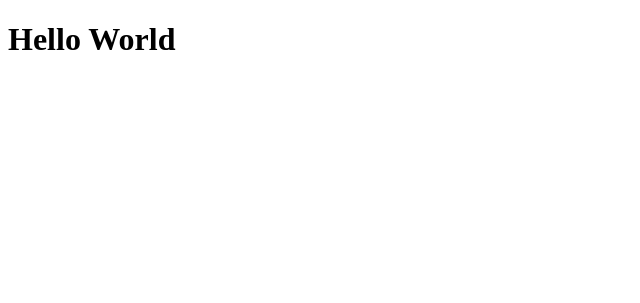
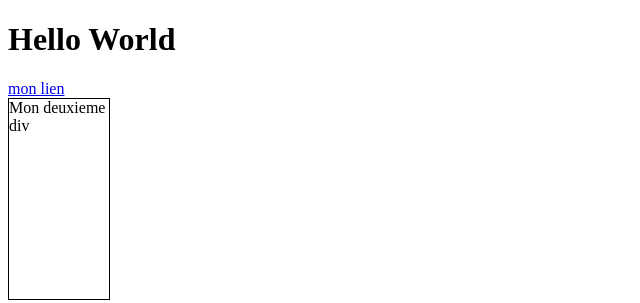
Before and after one commit to Angelique59212/projet-jquery-niveau1, a plain HTML site: page index.html in a window 1280 px wide. Shown: the whole page, without its empty margins (0-640 px from the left). Drawn offline with nearby package versions, Linux system fonts and the light colour scheme.

Commit message:
projet niveau1

```diff
--- a/index.html
+++ b/index.html
@@ -12,9 +12,10 @@
 
     <h1 id="myId"></h1>
     <a href="#"></a>
+
     <div id="monDiv">
         <div></div>
-        <div class="deuxiemediv"></div>
+        <div></div>
         <div></div>
         <div></div>
     </div>
--- a/js/app.js
+++ b/js/app.js
@@ -1,7 +1,14 @@
 $("#myId").html("Hello World");
-$("a").attr("href", "https://learn.jquery.com/using-jquery-core/attributes/");
 
-let monDiv = $("#div").children("div").next(".deuxiemediv").text("").css( {
+let a = $("a");
+
+a.html("mon lien").attr("href", "https://learn.jquery.com/using-jquery-core/attributes/");
+
+let monDiv= $("#monDiv");
+    monDiv.css( {
     "width" : "100px",
     "height": "200px",
+    "border" : "1px solid black"
 });
+    $("#monDiv div").eq(1).text("Mon deuxieme div");
+alert($("#monDiv div").eq(1).index())
```
